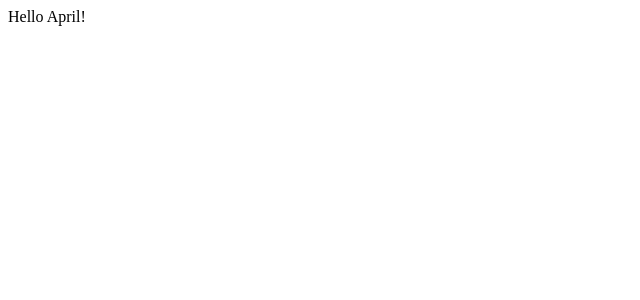
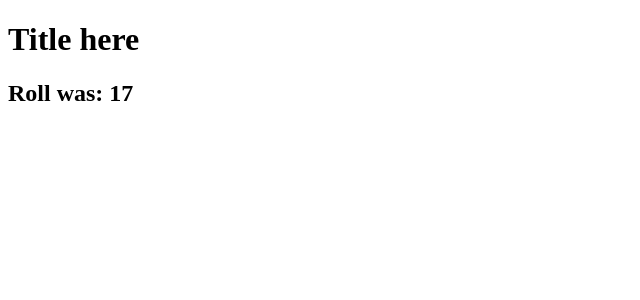
Before and after one commit to BlaineHaun/blaine-site, a Gatsby app: page / in a window 1280 px wide. Shown: the top 300 px of the page, without its empty margins (0-640 px from the left). Built offline with nearby package versions, Linux system fonts and the light colour scheme.

Commit message:
Added the number to the index

```diff
--- a/package.json
+++ b/package.json
@@ -14,6 +14,7 @@
   "author": "",
   "license": "ISC",
   "dependencies": {
-    "gatsby": "^3.14.1"
+    "gatsby": "^3.14.1",
+    "lodash": "^4.17.21"
   }
 }
--- a/src/pages/index.js
+++ b/src/pages/index.js
@@ -1,5 +1,13 @@
 import * as React from "react"
+import { getRandomIntInclusive } from "../utils";
+
+const rollD20 = getRandomIntInclusive(1,20)
 
 export default function Component () {
-    return "Hello April!"
+    return (
+        <div>
+            <h1>Title here</h1>
+            <h2>Roll was: {rollD20}</h2>
+        </div>
+    )
 }
--- /dev/null
+++ b/src/utils.js
@@ -0,0 +1,5 @@
+export function getRandomIntInclusive(min, max) {
+    min = Math.ceil(min);
+    max = Math.floor(max);
+    return Math.floor(Math.random() * (max - min + 1) + min);
+}
```
Also changed, not shown: 1 other file (tests, documents, lock files or other folders).
